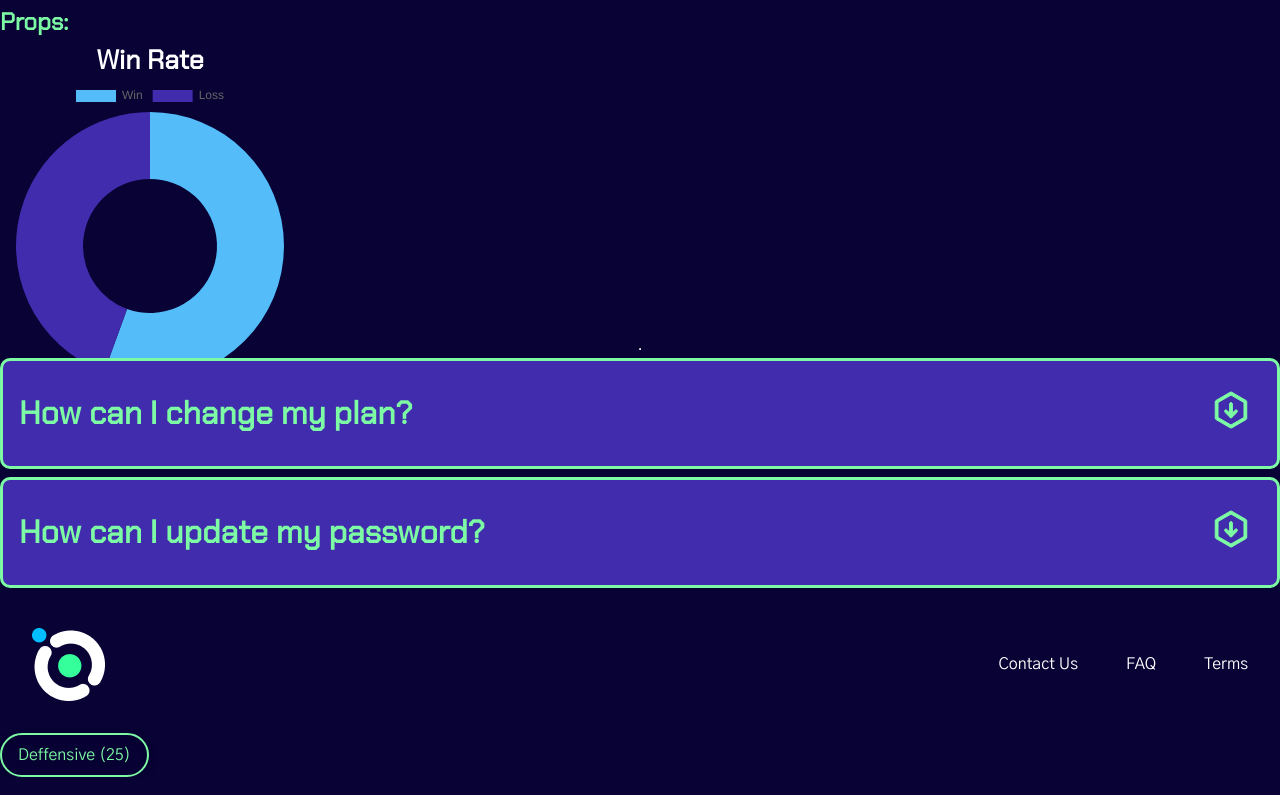
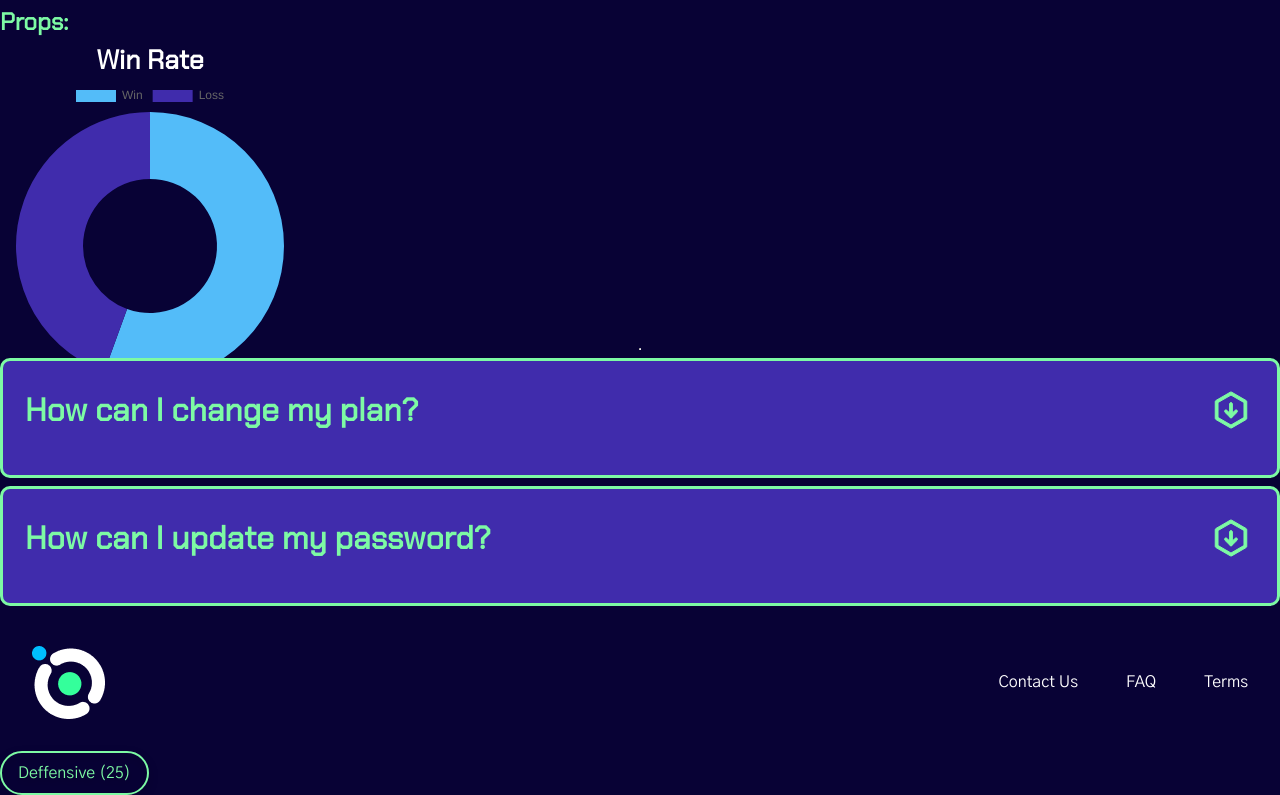
Before and after one commit to zyzmoz/global-player, a React (Create React App) app in the folder frontend/: page /storybook in a window 1280 px wide. Shown: the part 2654-3449 px from the top of the page. Built offline with nearby package versions, Linux system fonts and the light colour scheme.

Commit message:
accordion component improved

```diff
--- a/frontend/src/components/Accordion/Accordion.jsx
+++ b/frontend/src/components/Accordion/Accordion.jsx
@@ -10,19 +10,18 @@ function Accordion({ className, headerText, fullText }) {
   return (
     <div className={className}>
       <div className="accordion-title-arrow">
+        {showFAQ && (
+          <button type="button" className="up-down-btn" onClick={() => setShowFAQ(false)}>
             <Headline text={headerText} fontSize="24px" color="#7DFAA4" />
-        <div className="up-down-icons">
-          {showFAQ && (
-            <button type="button" className="up-btn" onClick={() => setShowFAQ(false)}>
             {showFAQ && <UpIcon fill="#7DFAA4" stroke="#7DFAA4" />}
           </button>
         )}
         {!showFAQ && (
-            <button type="button" className="down-btn" onClick={() => setShowFAQ(true)}>
+          <button type="button" className="up-down-btn" onClick={() => setShowFAQ(true)}>
+            <Headline text={headerText} fontSize="24px" color="#7DFAA4" />
             {!showFAQ && <DownIcon fill="#7DFAA4" stroke="#7DFAA4" />}
           </button>
         )}
-        </div>
       </div>
       {showFAQ && <BodyText text={fullText} fontSize="16px" color="white" />}
     </div>
--- a/frontend/src/sass/site-layout/_index.scss
+++ b/frontend/src/sass/site-layout/_index.scss
@@ -110,18 +110,15 @@
   padding: 1.5rem 1rem;
   margin-bottom: 0.5rem;
 
-  .accordion-title-arrow {
+  .up-down-btn {
     display: flex;
+    width: 100%;
     align-items: center;
     justify-content: space-between;
-
-    .up-down-icons {
-      button {
-        background: none;
-        border: none;
-        cursor: pointer;
-      }
-    }
+    background: none;
+    border: none;
+    cursor: pointer;
+    margin-bottom: 1rem;
   }
 }
 // End Accordion Component
```
Lines whose indentation alone changed are shown as unchanged.
